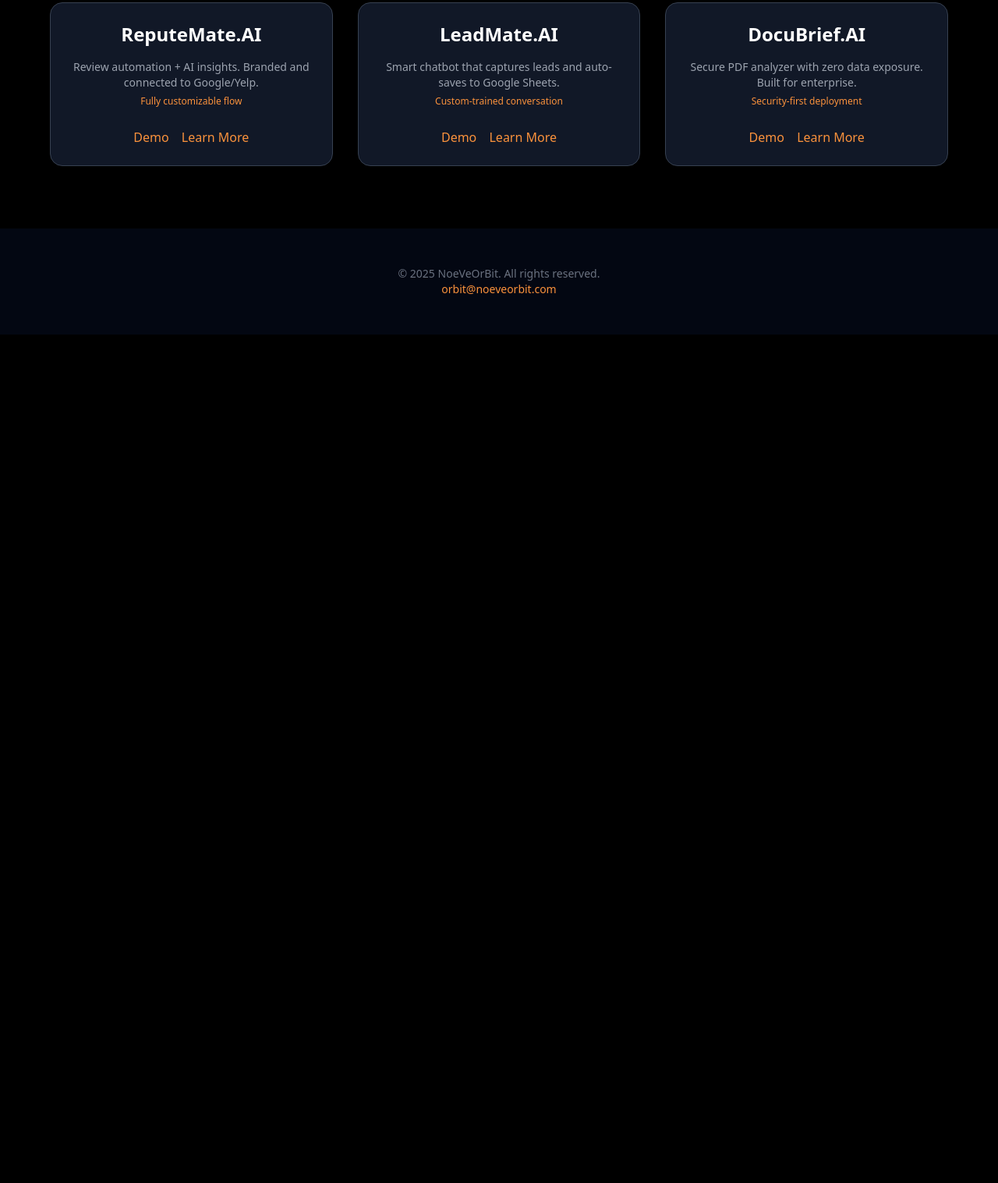
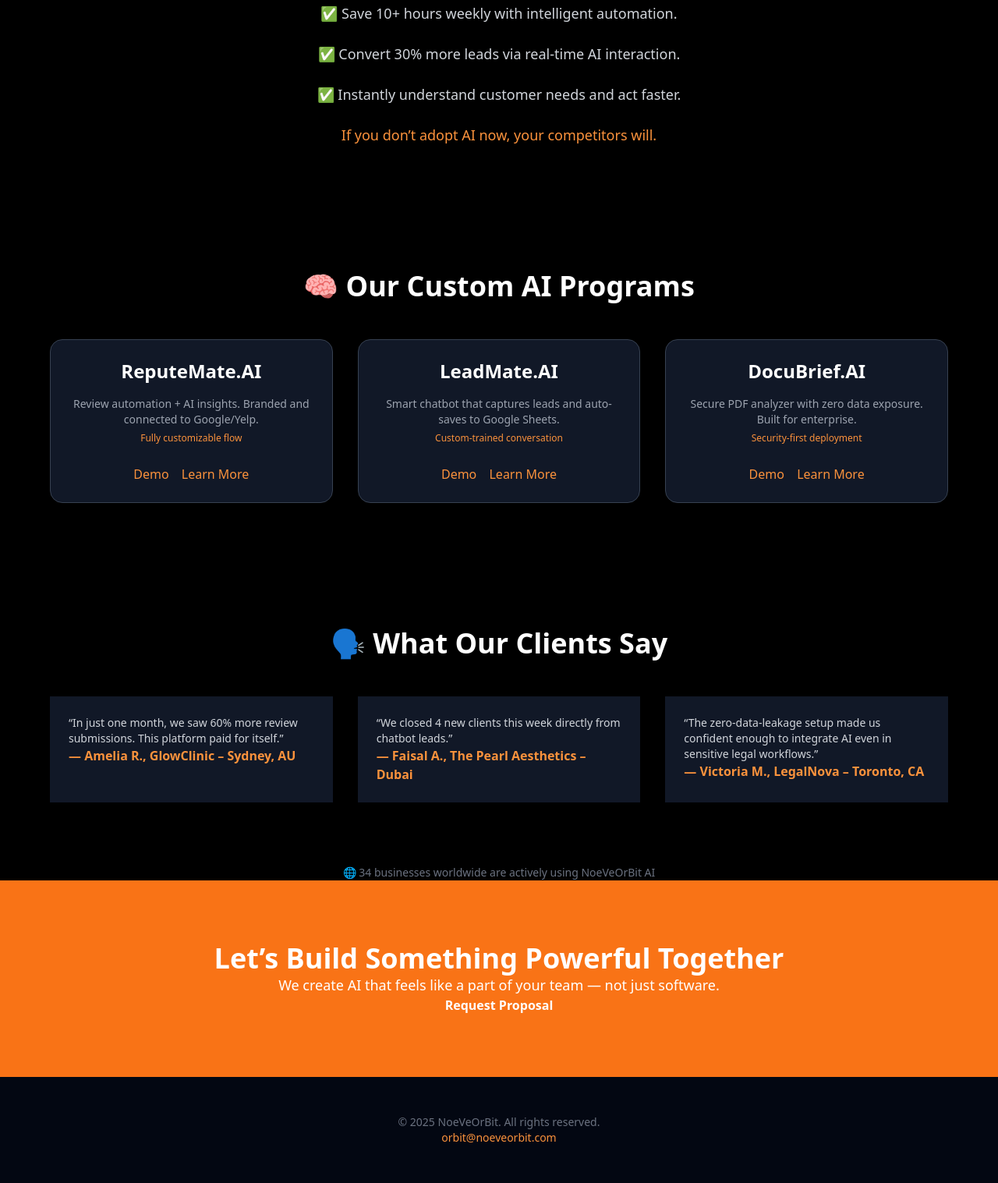
Before and after one commit to oistlouo/atladmate-site, a website: page index.html in a window 1280 px wide. Shown: the part 965-2482 px from the top of the page at 78% size. Before the commit the page ends 1394 px from the top, so only its background shows below. Drawn offline with nearby package versions, Linux system fonts and the light colour scheme.

```diff
--- a/index.html
+++ b/index.html
@@ -17,12 +17,20 @@
       <p class="text-lg md:text-2xl text-gray-300 max-w-xl">
         We don’t sell software. We build AI tools tailored to your workflow, your brand, your results.
       </p>
-      <a href="/request.html" class="mt-6 bg-orange-500 text-white px-6 py-3 rounded hover:bg-orange-600 transition">
-        Request Proposal
-      </a>
     </section>
 
-    <!-- Our Programs -->
+    <!-- Why Choose Us -->
+    <section class="bg-graydark py-20 px-6 text-center space-y-12" data-aos="fade-up">
+      <h2 class="text-4xl font-bold">🚀 Why Leading Brands Choose NoeVeOrBit</h2>
+      <div class="max-w-4xl mx-auto text-gray-300 text-lg space-y-6">
+        <p>✅ Save 10+ hours weekly with intelligent automation.</p>
+        <p>✅ Convert 30% more leads via real-time AI interaction.</p>
+        <p>✅ Instantly understand customer needs and act faster.</p>
+        <p class="italic text-orange-400">If you don’t adopt AI now, your competitors will.</p>
+      </div>
+    </section>
+
+    <!-- Programs -->
     <section class="bg-black py-20 px-6 text-center space-y-12" data-aos="fade-up">
       <h2 class="text-4xl font-bold">🧠 Our Custom AI Programs</h2>
       <div class="grid gap-8 max-w-6xl mx-auto md:grid-cols-3">
@@ -62,6 +70,37 @@
       </div>
     </section>
 
+    <!-- Testimonials -->
+    <section class="bg-graydark py-20 px-6 text-center space-y-12" data-aos="fade-up">
+      <h2 class="text-4xl font-bold">🗣️ What Our Clients Say</h2>
+      <div class="grid md:grid-cols-3 gap-8 max-w-6xl mx-auto text-left">
+        <div class="bg-gray-900 p-6 rounded-xl shadow-md">
+          <p class="text-sm text-gray-300 italic">“In just one month, we saw 60% more review submissions. This platform paid for itself.”</p>
+          <p class="mt-2 font-bold text-orange-400">— Amelia R., GlowClinic – Sydney, AU</p>
+        </div>
+        <div class="bg-gray-900 p-6 rounded-xl shadow-md">
+          <p class="text-sm text-gray-300 italic">“We closed 4 new clients this week directly from chatbot leads.”</p>
+          <p class="mt-2 font-bold text-orange-400">— Faisal A., The Pearl Aesthetics – Dubai</p>
+        </div>
+        <div class="bg-gray-900 p-6 rounded-xl shadow-md">
+          <p class="text-sm text-gray-300 italic">“The zero-data-leakage setup made us confident enough to integrate AI even in sensitive legal workflows.”</p>
+          <p class="mt-2 font-bold text-orange-400">— Victoria M., LegalNova – Toronto, CA</p>
+        </div>
+      </div>
+    </section>
+
+    <!-- Live Users Banner -->
+    <section class="bg-black py-8 px-6 text-center text-sm text-gray-500">
+      <p class="animate-pulse">🌐 34 businesses worldwide are actively using NoeVeOrBit AI</p>
+    </section>
+
+    <!-- CTA Section -->
+    <section class="bg-orange-500 py-20 px-6 text-center text-white" data-aos="fade-up">
+      <h2 class="text-4xl font-bold mb-4">Let’s Build Something Powerful Together</h2>
+      <p class="text-lg mb-8">We create AI that feels like a part of your team — not just software.</p>
+      <a href="/request.html" class="bg-white text-black px-8 py-4 rounded font-semibold hover:bg-gray-200 transition">Request Proposal</a>
+    </section>
+
     <!-- Footer -->
     <footer class="bg-gray-950 text-center py-12 text-gray-500 text-sm">
       © 2025 NoeVeOrBit. All rights reserved. <br />
```
